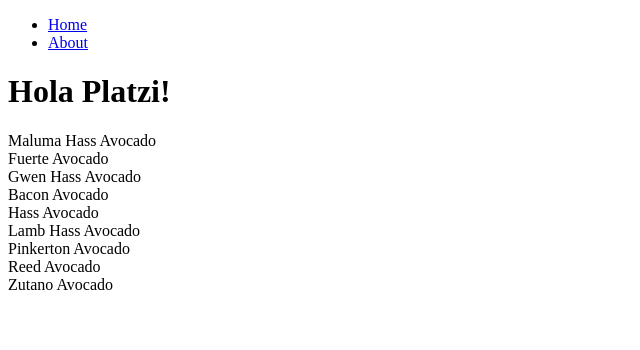
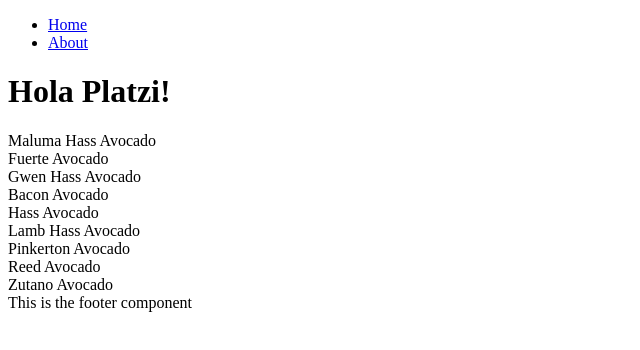
Before and after one commit to lucianocavallo/avocados, a Next.js app: page / in a window 1280 px wide. Shown: the top 350 px of the page, without its empty margins (0-640 px from the left). Built offline with nearby package versions, Linux system fonts and the light colour scheme.

Commit message:
Extendiendo la App

```diff
--- /dev/null
+++ b/components/Layout/Layout.tsx
@@ -0,0 +1,14 @@
+import React from "react";
+import Navbar from "@components/Navbar/Navbar";
+
+const Layout: React.FC = ({ children }) => {
+  return (
+    <div>
+      <Navbar />
+        {children}
+      <footer>This is the footer component</footer>
+    </div>
+  );
+}
+
+export default Layout;
--- /dev/null
+++ b/pages/_app.tsx
@@ -0,0 +1,24 @@
+import { AppProps } from 'next/app';
+import Layout from '@components/Layout/Layout';
+
+function MyApp({ Component, pageProps }: AppProps) {
+  return (
+    <Layout>
+      <Component {...pageProps} />
+    </Layout>
+  );
+}
+
+// Only uncomment this method if you have blocking data requirements for
+// every single page in your application. This disables the ability to
+// perform automatic static optimization, causing every page in your app to
+// be server-side rendered.
+//
+// MyApp.getInitialProps = async (appContext) => {
+//   // calls page's `getInitialProps` and fills `appProps.pageProps`
+//   const appProps = await App.getInitialProps(appContext);
+//
+//   return { ...appProps }
+// }
+
+export default MyApp
--- a/pages/about.tsx
+++ b/pages/about/index.tsx
@@ -1,10 +1,8 @@
 import React from "react";
-import Navbar from "../components/Navbar/Navbar";
 
 const About = () => {
   return (
     <div>
-      <Navbar />
       <h1>Esta es la pagina de about</h1>
     </div>
   );
--- a/pages/index.tsx
+++ b/pages/index.tsx
@@ -1,5 +1,4 @@
 import React, { useEffect, useState } from "react";
-import Navbar from "@components/Navbar/Navbar";
 
 const Home = () => {
   const [productList, setProductList] = useState<TProduct[]>([]);
@@ -14,7 +13,6 @@
 
   return (
     <div>
-      <Navbar />
       <h1>Hola Platzi!</h1>
       {productList.map(product => (
         <div key={product.id}>{product.name}</div>
```
